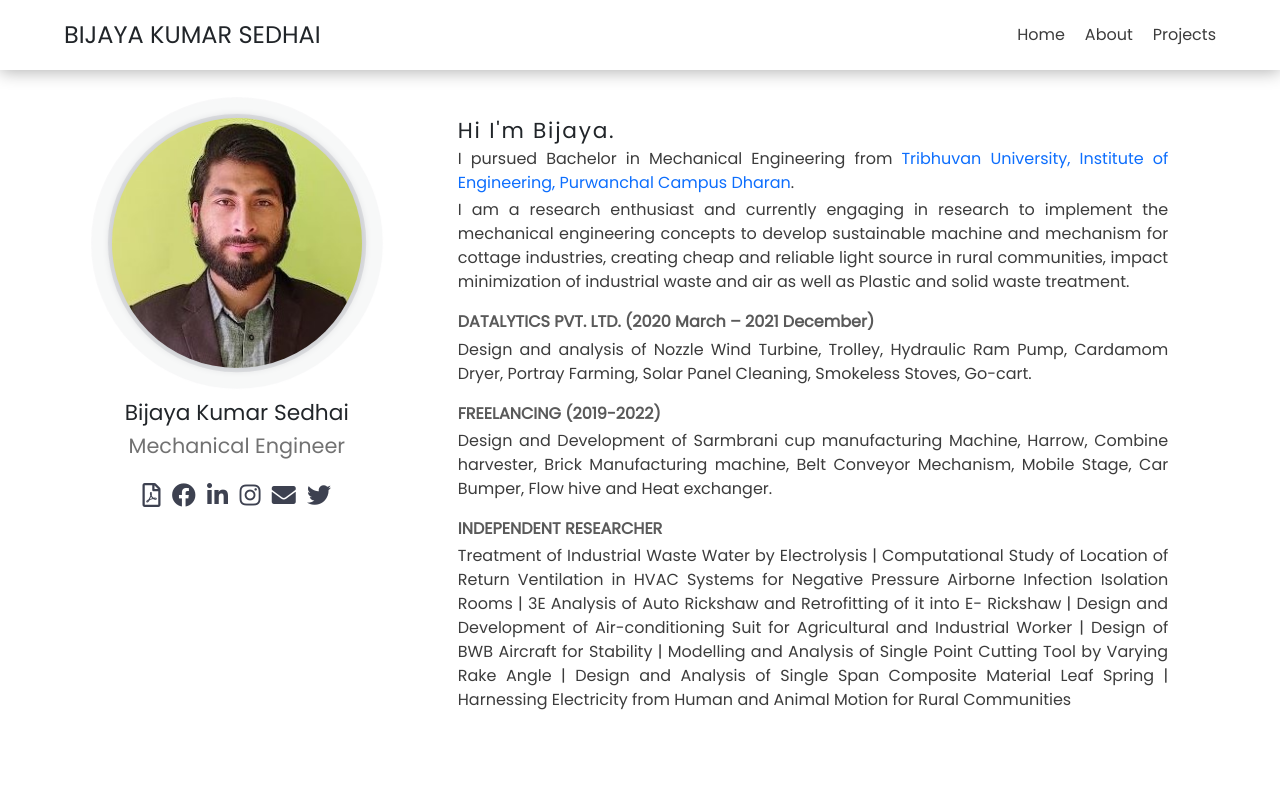
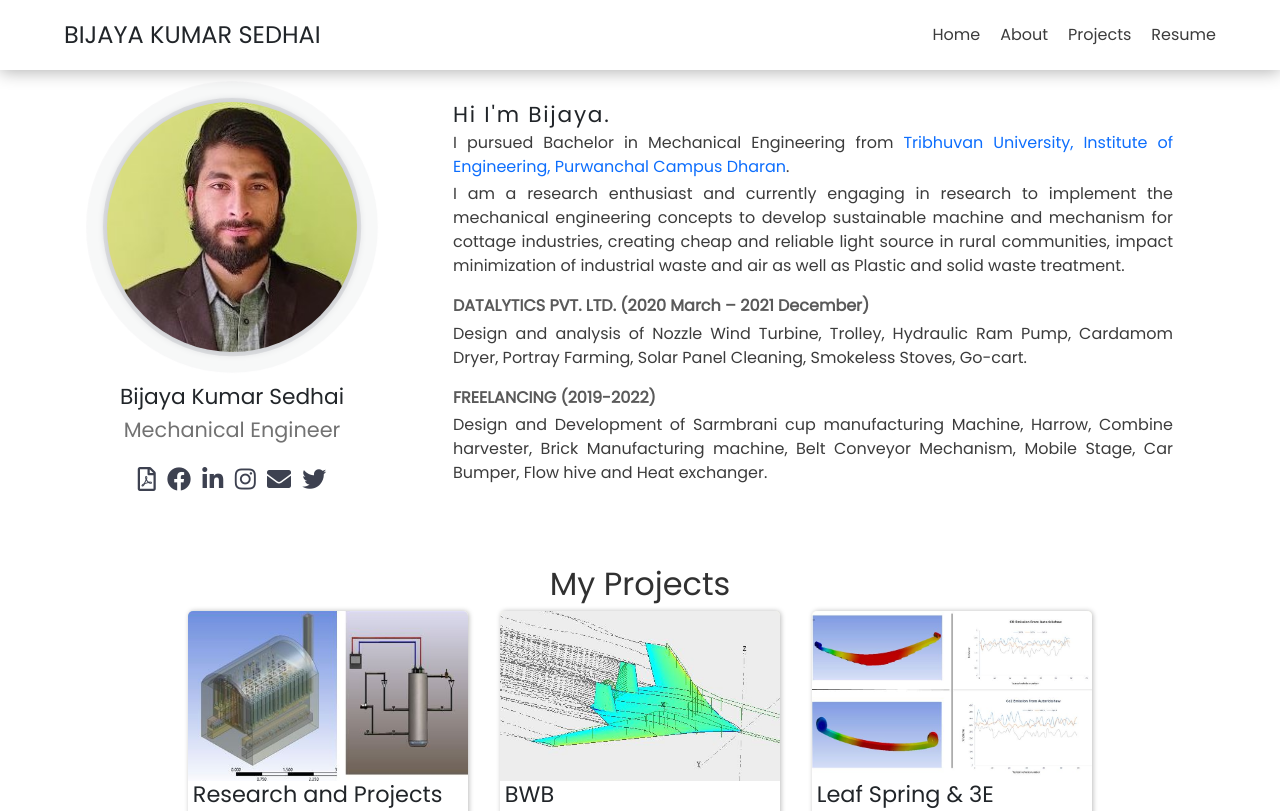
Before and after one commit to AnilK-Panta/portfolio_web, a plain HTML site: page index.html in a window 1280 px wide. Shown: the top 811 px of the page. Drawn offline with nearby package versions, Linux system fonts and the light colour scheme.

Commit message:
interest

```diff
--- a/css/style.css
+++ b/css/style.css
@@ -139,7 +139,7 @@ i {
 /* animation end  */
 
 .section {
-  padding: 3rem;
+  padding: 2rem;
   display: flex;
   justify-content: center;
 }
--- a/index.html
+++ b/index.html
@@ -28,6 +28,10 @@
                 </a>
                 <a href="#projectSection" style="text-decoration: none; color: #3c3c3c;">
                     <p style="margin-bottom: 0px;">Projects</p>
+                </a>
+                <a href="https://drive.google.com/file/d/1k9v46u0v5DAF20U54jBv0afomPU4anhC/view"
+                    style="text-decoration: none; color: #3c3c3c;">
+                    <p style="margin-bottom: 0px;">Resume</p>
                 </a>
 
 
@@ -94,7 +98,9 @@
                         Train operating staff to fabricate the PVPS system, Institutional and Household Electrification
                         in Rural communities
                         [Health Post, Rural Municipality, Primary, Secondary School and Household]</p> -->
-                    <li>INDEPENDENT RESEARCHER </li>
+
+
+                    <!-- <li>RESEARCH WORKS </li>
                     <p style="text-align: justify;">Treatment of Industrial Waste Water by Electrolysis | Computational
                         Study of Location of Return Ventilation in HVAC
                         Systems for Negative Pressure Airborne Infection Isolation Rooms | 3E Analysis of Auto Rickshaw
@@ -104,7 +110,7 @@
                         Single Point Cutting Tool by Varying Rake Angle |
                         Design and Analysis of Single Span Composite Material Leaf Spring | Harnessing Electricity from
                         Human and Animal Motion
-                        for Rural Communities</p>
+                        for Rural Communities</p> -->
                 </ul>
 
             </div>
```
